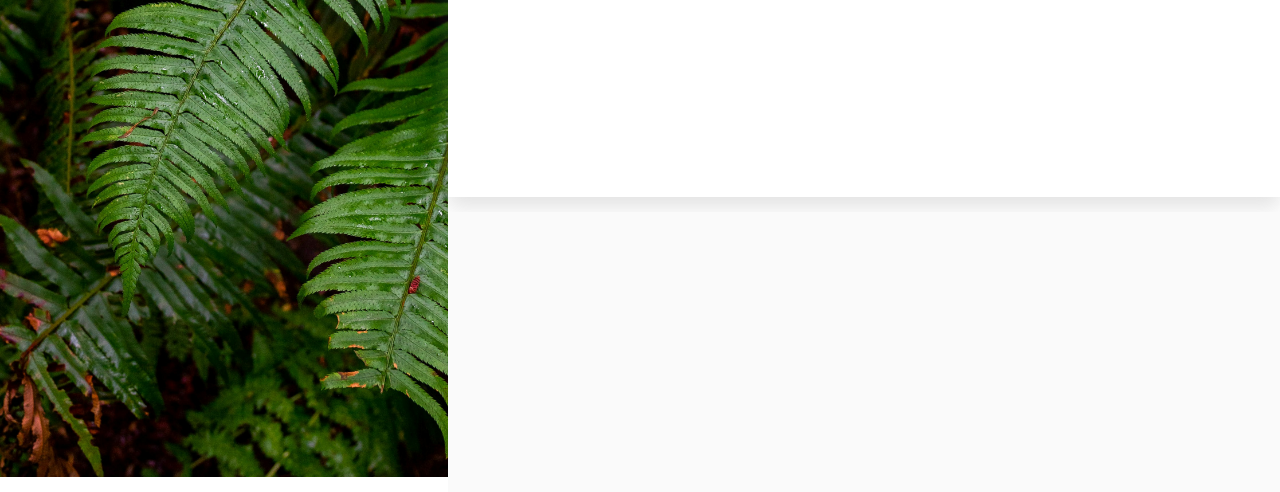
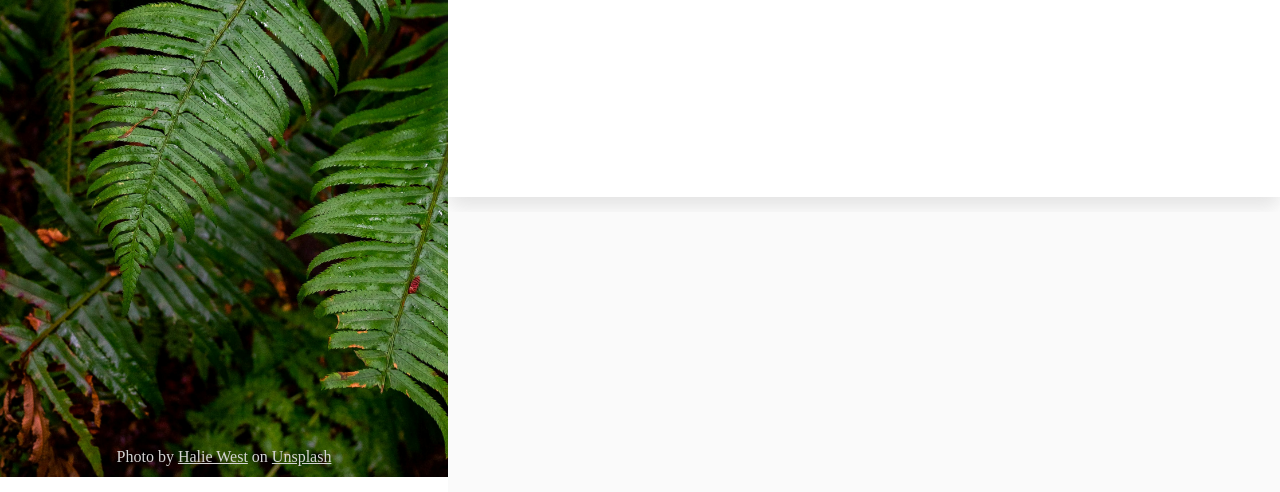
Before and after one commit to 99Twister/Sign-up-Form, a plain HTML site: page index.html in a window 1280 px wide. Shown: the part 323-815 px from the top of the page. Drawn offline with Linux system fonts and the light colour scheme.

Commit message:
add photo credits

```diff
--- a/index.html
+++ b/index.html
@@ -12,6 +12,9 @@
             <div id="logo">
                 <img src="images/logo.png" alt="">
                 <h1>ODIN</h1>
+            </div>
+            <div id="credit">
+                <p>Photo by <a href="https://unsplash.com/@haliewestphoto" target="_blank">Halie West</a> on <a href="https://unsplash.com/photos/green-leaf-plant-in-close-up-photography-25xggax4bSA" target="_blank">Unsplash</a></p>
             </div>
         </div>
         <form action="">
--- a/style.css
+++ b/style.css
@@ -41,6 +41,23 @@ main {
     font-size: 7rem;
 }
 
+#credit {
+    display: flex;
+    justify-content: center;
+    align-items: center;
+    height: 5vh;
+    width: 100%;
+    margin-top: 55vh;
+}
+
+#credit > p {
+    color: rgb(212, 212, 212);
+}
+
+#credit > p > a {
+    color: rgb(212, 212, 212);
+}
+
 form {
     height: 100%;
     width: 65vw;
```
